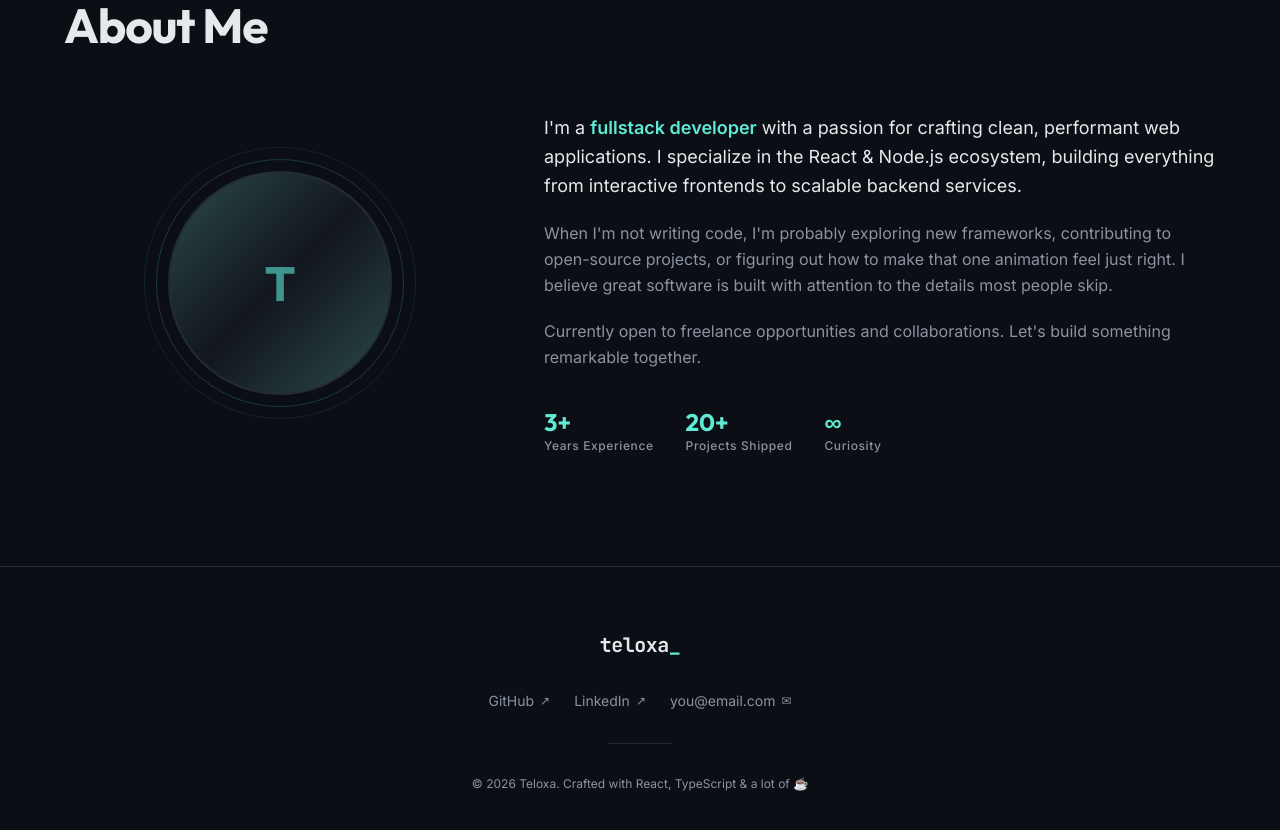
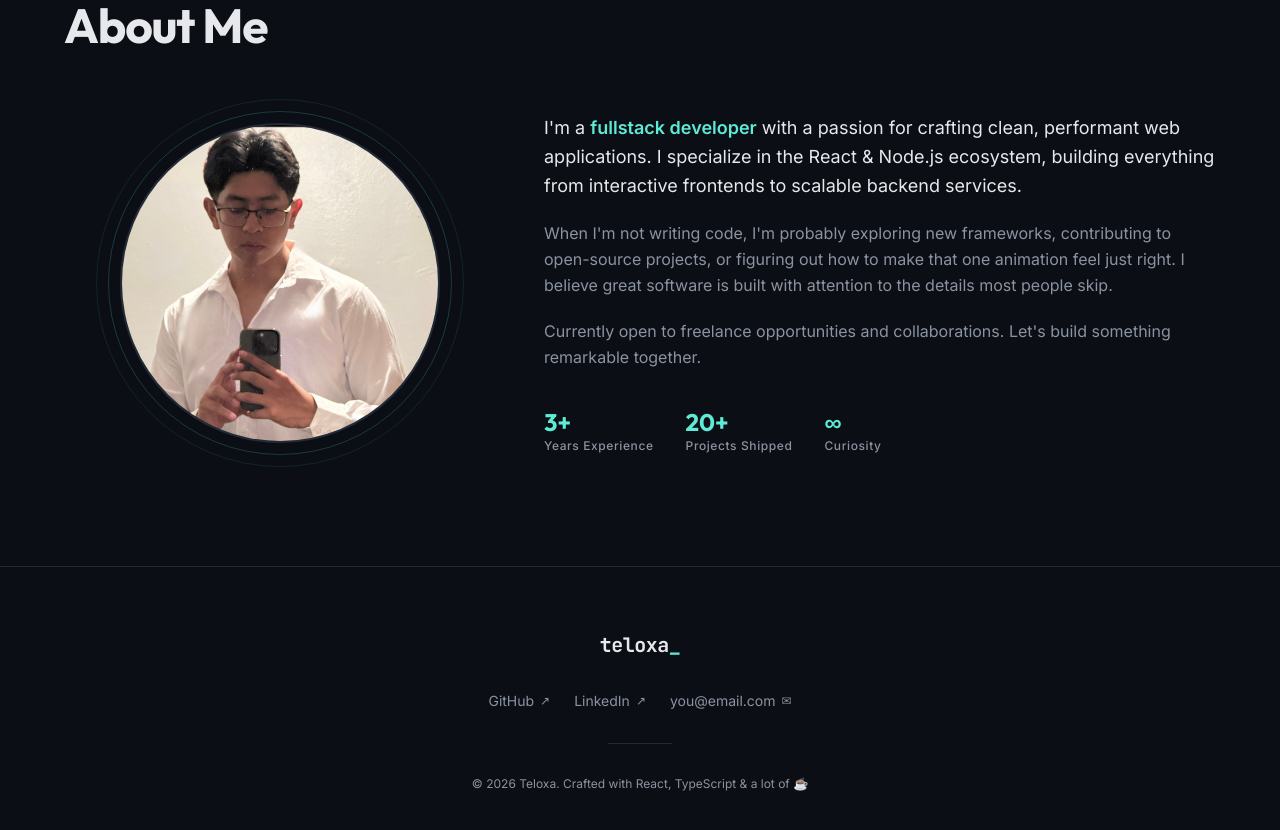
Before and after one commit to Teloxa/Portfolio, a React (Vite) app: page / in a window 1280 px wide. Shown: the part 3480-4310 px from the top of the page. Built offline with nearby package versions, Linux system fonts and the light colour scheme.

Commit message:
feat: add profile photo to About component and adjust avatar styling

```diff
--- a/src/components/About.tsx
+++ b/src/components/About.tsx
@@ -34,17 +34,16 @@ const About = () => {
               {/* Decorative rings */}
               <div className="absolute -inset-3 rounded-full border border-accent/20" />
               <div className="absolute -inset-6 rounded-full border border-accent/10" />
-              {/* Avatar circle */}
+              {/* Profile photo */}
               <div
-                className="h-56 w-56 rounded-full border-2 border-border"
-                style={{
-                  background:
-                    'linear-gradient(135deg, var(--color-accent-dim) 0%, var(--color-surface) 50%, var(--color-accent-dim) 100%)',
-                }}
+                className="h-80 w-80 overflow-hidden rounded-full border-2 border-border bg-[linear-gradient(135deg,var(--color-accent-dim)_0%,var(--color-surface)_50%,var(--color-accent-dim)_100%)]"
               >
-                <div className="flex h-full items-center justify-center font-display text-5xl font-bold text-accent/60">
-                  T
-                </div>
+                <img
+                  src="/Photo-Profile-03.jpg"
+                  alt="Profile photo"
+                  className="h-full w-full object-cover object-center"
+                  style={{ objectPosition: 'center 20%' }}
+                />
               </div>
             </div>
           </motion.div>
```
Also changed, not shown: Photo-Profile-03.jpg (added).
